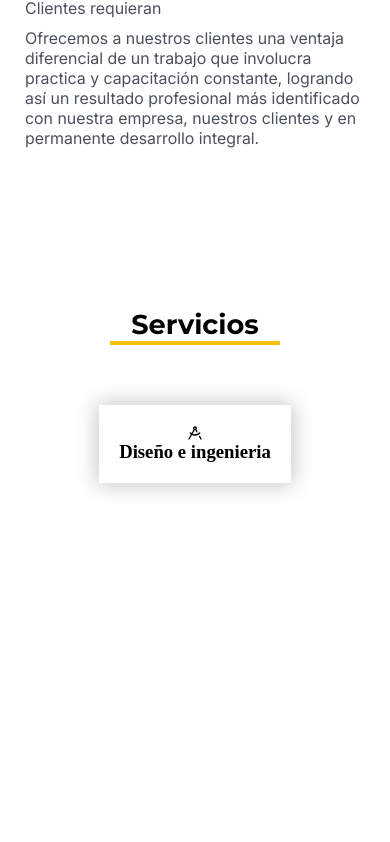
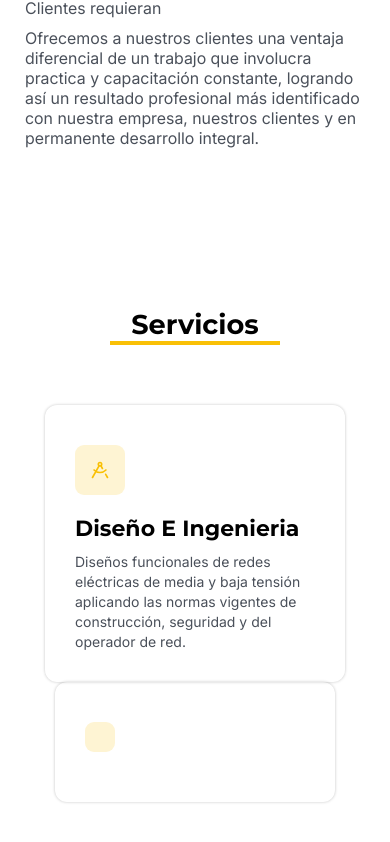
Before and after one commit to juan124perdomo/efinersas, a React (Vite) app: page / in a window 390 px wide. Shown: the part 1105-1947 px from the top of the page. Before the commit the page ends 1718 px from the top, so only its background shows below. Built offline with nearby package versions, Linux system fonts and the light colour scheme.

Commit message:
Se termino de  hacer el responsive en la Navbar Se completo el componente card listo para pasara informacion atravez de los props Se estilizo el componente card y se utilizo en app.jsx

```diff
--- a/src/App.jsx
+++ b/src/App.jsx
@@ -4,7 +4,7 @@ import { Navbar } from './components/Nav/Nav'
 import {Hero} from "./components/Hero/Hero"
 import {CardService} from "./components/Cards/Cards"
 import hero1  from "./assets/Img/hero1.jpeg"
-
+import { LuDraftingCompass } from "react-icons/lu";
 
 function App() {
 
@@ -43,7 +43,12 @@ function App() {
       <section className="servicios">
         <h2 className="serviciosTitle">Servicios</h2>
          <div className="serviciosContainer">
+            <CardService icon={<LuDraftingCompass/>}
+            title="Diseño E ingenieria"
+                          text="Diseños funcionales de redes eléctricas de media y baja tensión aplicando las normas
+                          vigentes de construcción, seguridad y del operador de red. "/>
             <CardService/>
+
          </div>
       </section>
     </>
--- a/src/components/Cards/Cards.css
+++ b/src/components/Cards/Cards.css
@@ -34,10 +34,49 @@
 
 
 .cardService{
+    max-width: 300px;
+    min-width: 280px;
     display: flex;
     justify-content: center;
-    align-items: center;
+    align-items: start;
     flex-direction: column;
-    box-shadow: 0 0 20px 2px #0000003a;
-    padding: 20px;
+    box-shadow: 0 0 3px 0.1px #0000003a;
+    padding: 30px;
+    border-radius: 12px;
+    box-sizing: border-box;
 }
+
+.cardService:hover{
+    border: 1px solid var(--primary);
+    box-shadow: 0px 1px 10px 2px #00000017;
+}
+
+.containerIcon{
+    background-color: #fef4d3;
+    padding: 15px;
+    box-sizing: border-box;
+    border-radius: 9px;
+    display: flex;
+    margin: 10px 0;
+    font-size: 20px;
+    color:var(--primary)
+}
+.containerIcon:hover{
+    background-color: var(--primary);
+    color: #000000;
+
+}
+
+.serviceTitle{
+    font-family: var(--font-title);
+    text-transform: capitalize;
+    font-size: 22px;
+    margin: 10px 0;
+}
+
+.serviceText{
+    font-family: var(--font-text);
+    font-size: 14px;
+    line-height: 20px;
+    color:var(--text-gray);
+}
--- a/src/components/Cards/Cards.jsx
+++ b/src/components/Cards/Cards.jsx
@@ -2,13 +2,17 @@ import React from "react"
 import "./Cards.css"
 import { LuDraftingCompass } from "react-icons/lu";
 
-export const CardService = ()=>{
+export const CardService = ({icon,title,text})=>{
     return(
         <div className="cardService">
-            <LuDraftingCompass className="iconService"/>
+            <div className="containerIcon">
+            {icon}
+            </div>
             <div className="serviceContent">
-                <h3 className="serviceTitle">Diseño e ingenieria</h3>
-                <p className="serviceText"></p>
+                <h3 className="serviceTitle">{title}</h3>
+                <p className="serviceText">
+                {text}
+                </p>
             </div>
         </div>
     )
--- a/src/components/Nav/Nav.css
+++ b/src/components/Nav/Nav.css
@@ -91,7 +91,8 @@
     position: fixed;
     top: 50px;
     left: 0;
-
+    width: 100%;      /* Ocupa todo el ancho en móvil */
+    min-width: 100%;
     height: 100vh;
     gap: 20px;
     background-color: var(--bg-dark);
```
